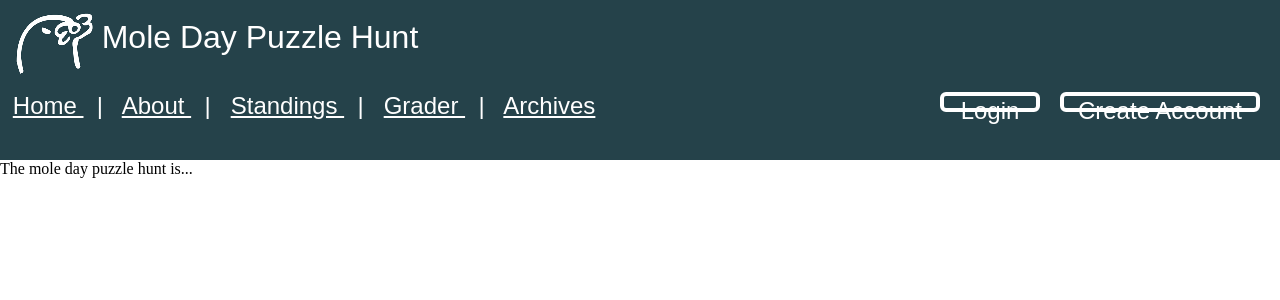
After one commit to naveenr414/puzzlehunt, a Django app: template puzzles/templates/puzzlehunt/about.html in a window 1280 px wide. The commit adds this page. Shown: the top 300 px of the page. Run offline with Django 3.2, Linux system fonts and the light colour scheme; the template is opened without the code that fills it, so the values that code supplies are empty.

Commit message:
Added in about.html

```diff
--- a/puzzlehunt/urls.py
+++ b/puzzlehunt/urls.py
@@ -22,4 +22,5 @@ urlpatterns = [
     path('users/',include('users.urls',namespace="users")),
     path('puzzles/',include('puzzles.urls',namespace="puzzles")),
     path('',views.home,name='home'),
+    path('about',views.about,name="about")
 ]
--- a/puzzlehunt/views.py
+++ b/puzzlehunt/views.py
@@ -2,3 +2,6 @@ from django.shortcuts import render
 
 def home(request):
     return render(request,'puzzlehunt/index.html')
+
+def about(request):
+    return render(request,'puzzlehunt/about.html')
--- /dev/null
+++ b/puzzles/templates/puzzlehunt/about.html
@@ -0,0 +1,7 @@
+{% extends "puzzlehunt/base.html" %}
+{% load static %}
+{% block content %}
+  <div>
+		The mole day puzzle hunt is...
+	</div>
+{% endblock %}
--- a/puzzles/templates/puzzlehunt/base.html
+++ b/puzzles/templates/puzzlehunt/base.html
@@ -13,7 +13,7 @@
 			</div>
 			<br>
 			<div class="secondLine">
-				<a href="/"> Home </a> &nbsp | &nbsp <a href="/about.html"> About </a> &nbsp | &nbsp <a href="puzzles/scoreboard">	Standings </a> &nbsp | &nbsp <a href="puzzles/submit"> Grader </a> &nbsp | &nbsp <a href = "https://sites.google.com/view/rmhsmolehunt"> Archives </a>
+				<a href="/"> Home </a> &nbsp | &nbsp <a href="/about"> About </a> &nbsp | &nbsp <a href="puzzles/scoreboard">	Standings </a> &nbsp | &nbsp <a href="puzzles/submit"> Grader </a> &nbsp | &nbsp <a href = "https://sites.google.com/view/rmhsmolehunt"> Archives </a>
 
 				<button class="createAccount"> Create Account </button>
 				<button class="login"> Login </button>
```
